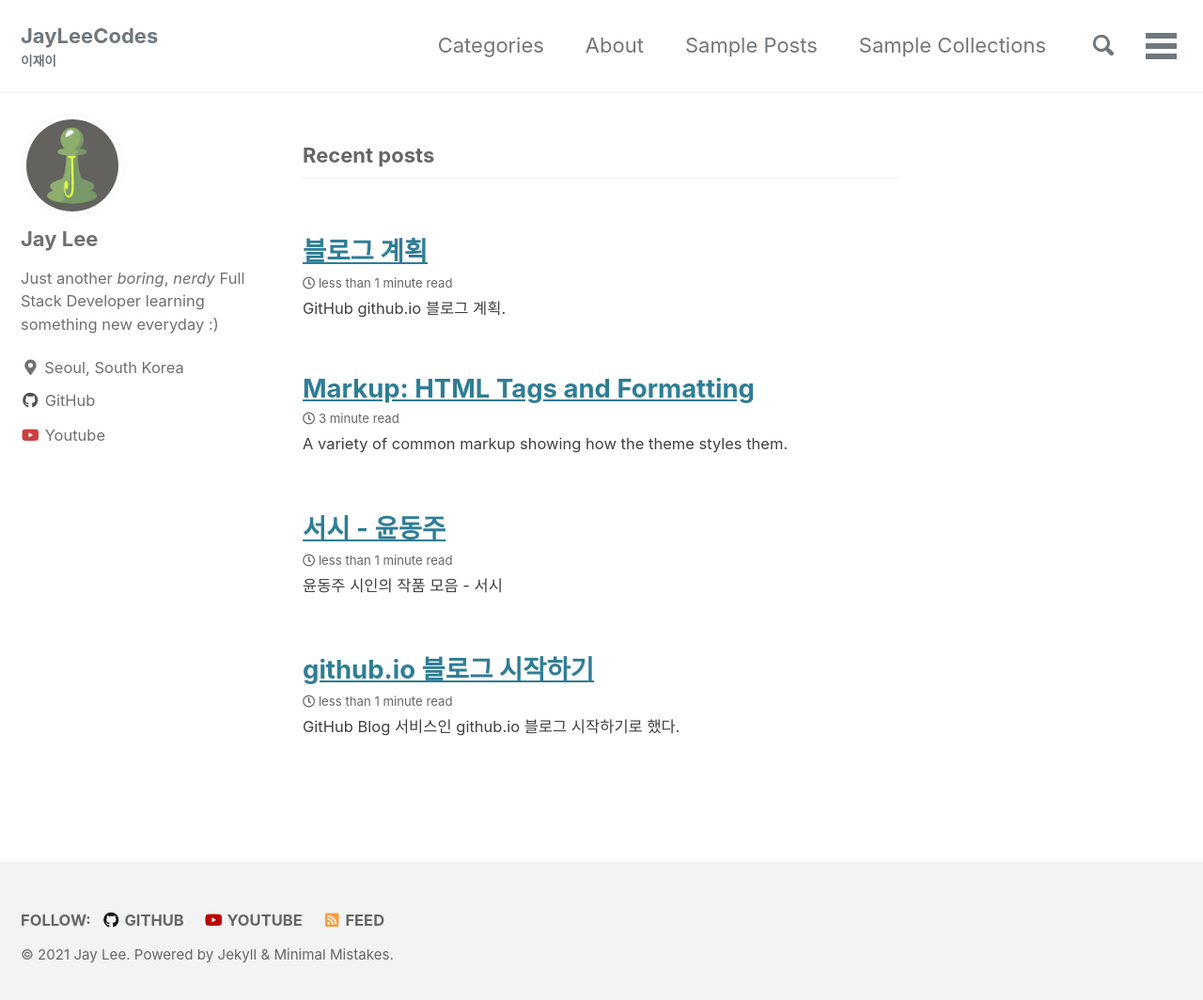
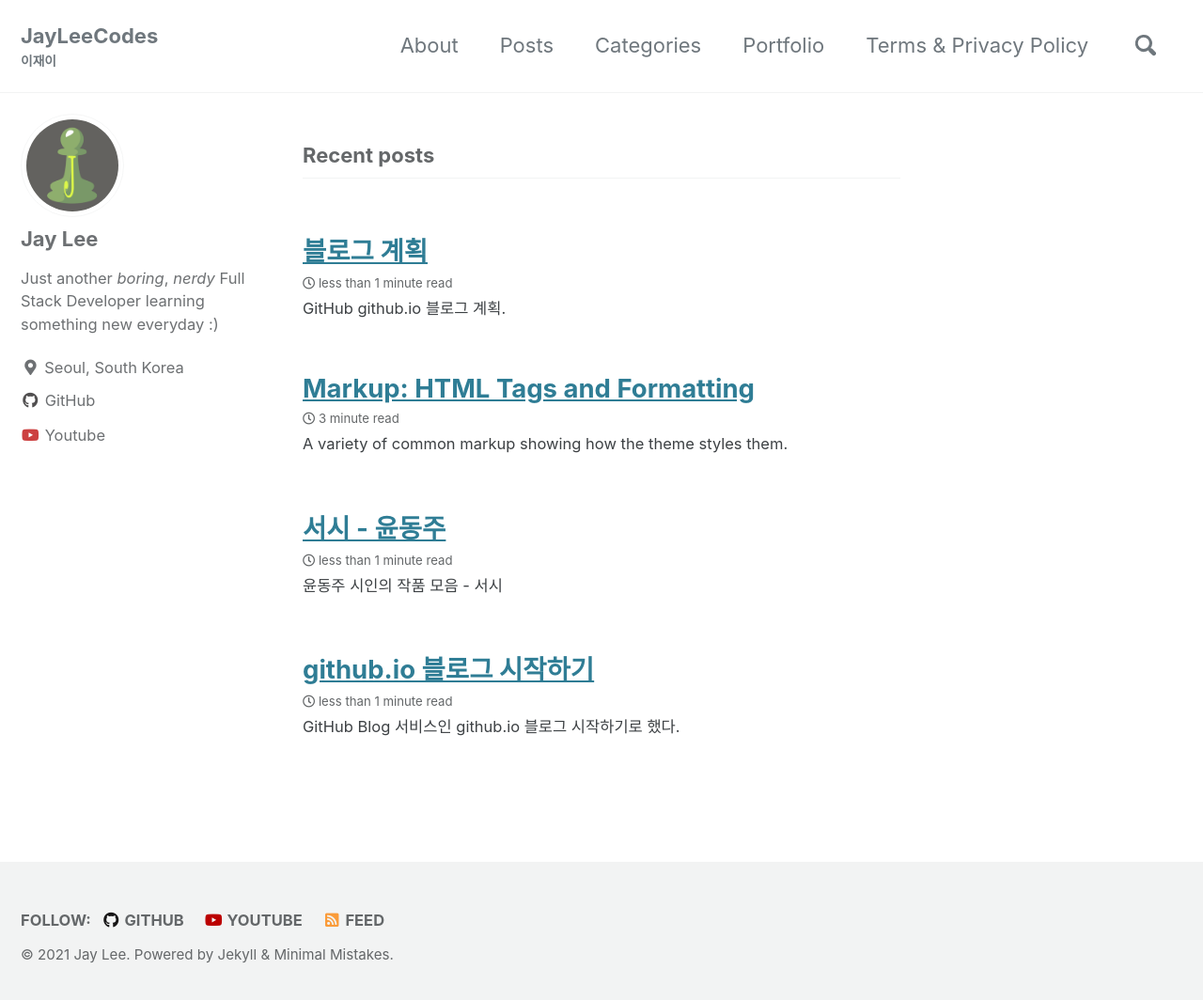
Before and after one commit to jinlee487/jinlee487.github.io, a Jekyll site: the page built from index.html, in a window 1280 px wide and 1072 px high. Shown: the top 1064 px of the window at 94% size. Built offline with Jekyll 4.4.1, drawn with Linux system fonts in a browser that asks for light colours; cached includes are drawn as plain includes; the list of posts is cut into pages by our own code.

Commit message:
update navigation

```diff
--- a/_data/navigation.yml
+++ b/_data/navigation.yml
@@ -2,15 +2,15 @@
 main:
   # - title: "Quick-Start Guide"
   #   url: https://mmistakes.github.io/minimal-mistakes/docs/quick-start-guide/
+  - title: "About"
+    url: /about/
+  - title: "Posts"
+    url: /year-archive/
   - title: "Categories"
     url: /categories/
-  - title: "About"
-    url: /about/
-  - title: "Sample Posts"
-    url: /year-archive/
-  - title: "Sample Collections"
-    url: /collection-archive/
+  - title: "Portfolio"
+    url: /Portfolio/
   - title: "Terms &amp; Privacy Policy"
     url: /terms/
-  - title: "Sitemap"
-    url: /sitemap/
+  # - title: "Sitemap"
+  #   url: /sitemap/
```
